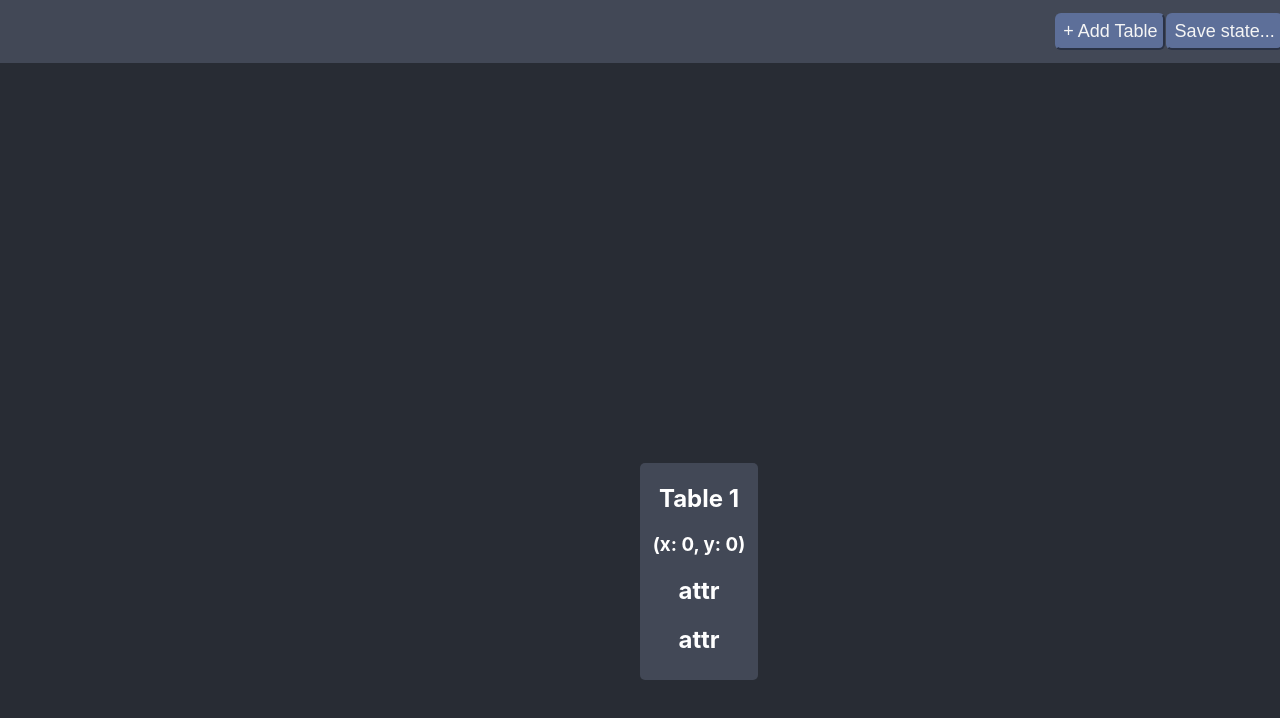
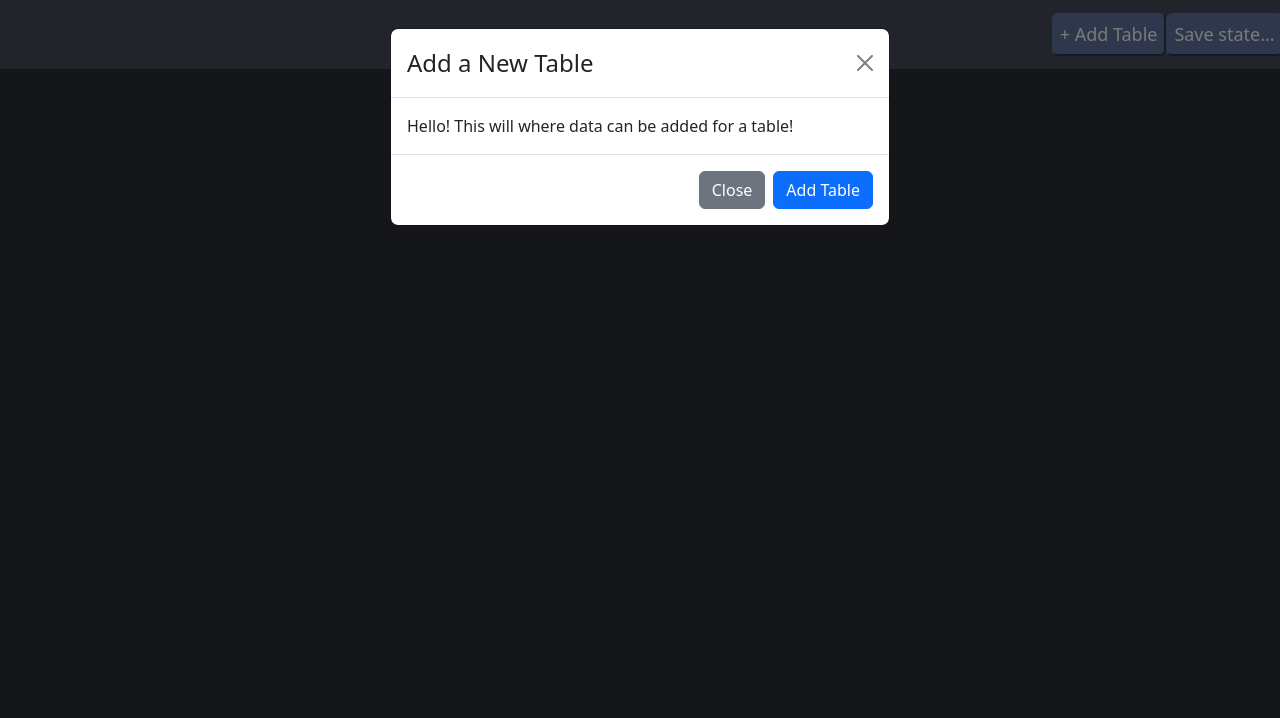
Before and after one commit to RobertObrochta/SQLCodeGenerator, a React (Create React App) app: page / in a window 1280 px wide. Both pictures are taken after a click on the button "+ Add Table". Shown: the top 718 px of the page. Built offline with nearby package versions, Linux system fonts and the light colour scheme.

Commit message:
modal can add a basic table now

```diff
--- a/src/App.js
+++ b/src/App.js
@@ -3,6 +3,8 @@ import React from 'react';
 import Toolbar from './Components/Toolbar';
 import {TableProvider} from './Contexts/TableContext';
 import Workspace from './Components/Workspace';
+
+import 'bootstrap/dist/css/bootstrap.min.css';
 
 
 function App() {
--- /dev/null
+++ b/src/Components/AddTableModal.js
@@ -0,0 +1,29 @@
+import React from "react";
+
+import Button from 'react-bootstrap/Button';
+import Modal from 'react-bootstrap/Modal';
+
+
+function AddTableModal(props){
+
+    return(
+        <Modal  {...props}>
+            <Modal.Header closeButton>
+                <Modal.Title>Add a New Table</Modal.Title>
+            </Modal.Header>
+            <Modal.Body>Hello! This will where data can be added for a table!</Modal.Body>
+            <Modal.Footer>
+                <Button variant="secondary" onClick={props.onHide}>
+                    Close
+                </Button>
+                <Button variant="primary" onClick={props.onSubmit}>
+                    Add Table
+                </Button>
+            </Modal.Footer>
+        </Modal>
+    );
+
+}
+
+
+export default AddTableModal;
--- a/src/Components/Stylesheets/Table.css
+++ b/src/Components/Stylesheets/Table.css
@@ -1,4 +1,4 @@
-.table {
+.sql-table {
     cursor: grab;
     border-radius: 5px;
     background-color: #424856;
@@ -9,7 +9,7 @@
     position: absolute;
 }
 
-.table:hover {
+.sql-table:hover {
     border: 1px solid #98c379;
     cursor: move;
 }
--- a/src/Components/Table.js
+++ b/src/Components/Table.js
@@ -40,7 +40,7 @@ function Table({title}) {
     return(
         <Draggable onDrag={handleDrag} onStop={eventLogger} defaultPosition={{x: windowDimensions.width / 2, y: windowDimensions.height / 2}}
             bounds="parent">
-            <div className='table'>
+            <div className='sql-table'>
                 <h2> {title} </h2>
                 <h3>(x: {clientCoords.x}, y: {clientCoords.y})</h3>
                 <h2>attr</h2>
--- a/src/Components/Toolbar.js
+++ b/src/Components/Toolbar.js
@@ -1,6 +1,8 @@
 import React, {useEffect, useState} from 'react';
 import TableContext from '../Contexts/TableContext';
 import './Stylesheets/Toolbar.css';
+
+import AddTableModal from './AddTableModal';
 
 
 function Toolbar() {
@@ -8,10 +10,20 @@ function Toolbar() {
     const [newTables, setNewTables] = useState([]);
     const {setTables} = React.useContext(TableContext);
 
+    //This will be what displays the modal
+    const [modalShow, setModalShow] = useState(false);
+
+    //This will update the state and show the modal
+    function handleModalShow () { setModalShow(true) }
+
+    //This will add a table
     function addTable(){
         const updateTables = newTables.concat({title: `Table ${totalTables}`});
         setNewTables(updateTables);
         setTotalTables(totalTables + 1);
+
+        //Close the modal
+        setModalShow(false);
     }
 
     useEffect(() => { // update the TableContext from here
@@ -19,16 +31,21 @@ function Toolbar() {
     }, [newTables])
 
     return(
+        <>
             <div className='toolbar'>
                 <ul>
                     <li className='toolbar-element'>
                         <button>Save state...</button>
                     </li>
                     <li className='toolbar-element'>
-                        <button onClick={addTable}>+ Add Table</button>
+                        <button onClick={handleModalShow}>+ Add Table</button>
                     </li>
                 </ul>
             </div>
+
+            <AddTableModal show={modalShow} onHide={() => setModalShow(false)} onSubmit={() => addTable()}/>
+
+        </>
     );
 
 }
--- a/src/index.js
+++ b/src/index.js
@@ -3,6 +3,7 @@ import ReactDOM from 'react-dom/client';
 import './index.css';
 import App from './App';
 import reportWebVitals from './reportWebVitals';
+
 
 const root = ReactDOM.createRoot(document.getElementById('root'));
 root.render(
```
